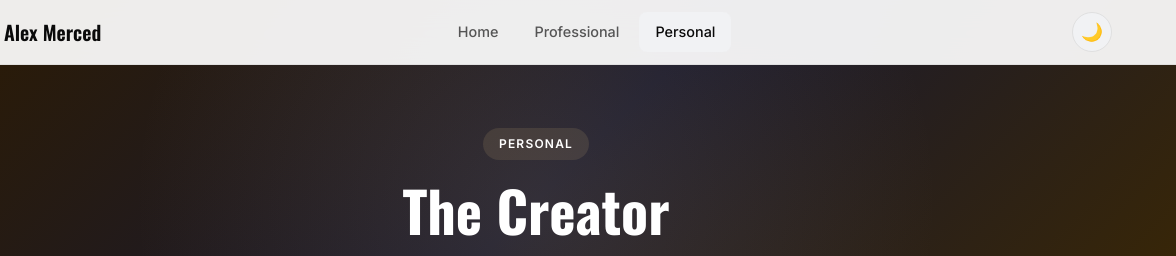
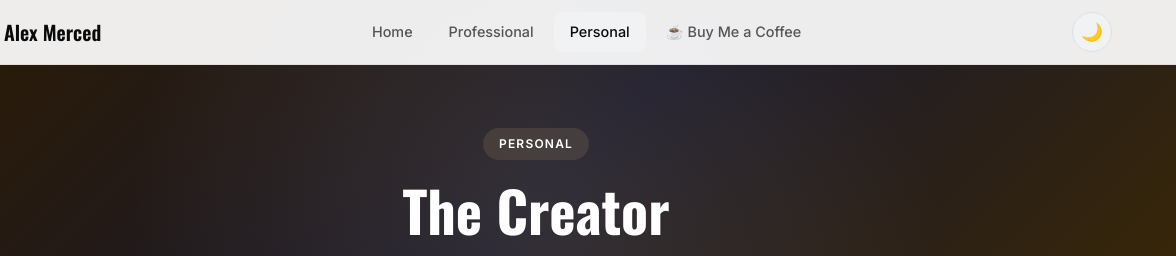
Before and after one commit to AlexMercedCoder/alexmerced_com_2026, a website built with Vite: page personal.html in a window 1280 px wide. Shown: the top 256 px of the page, 104-1280 px from the left. Built offline with nearby package versions, Linux system fonts and the light colour scheme.

Commit message:
first commit

```diff
--- a/personal.html
+++ b/personal.html
@@ -53,6 +53,7 @@
         <a href="/">Home</a>
         <a href="/professional.html">Professional</a>
         <a href="/personal.html">Personal</a>
+        <a href="https://buymeacoffee.com/alexmerced" target="_blank" rel="noopener">☕ Buy Me a Coffee</a>
       </div>
       <div class="nav__actions">
         <button class="theme-toggle" id="theme-toggle" aria-label="Toggle dark mode">🌙</button>
```
Also changed, not shown: professional.html (+1 -0 lines), dist/index.html, dist/personal.html, dist/professional.html, 1 other file.
